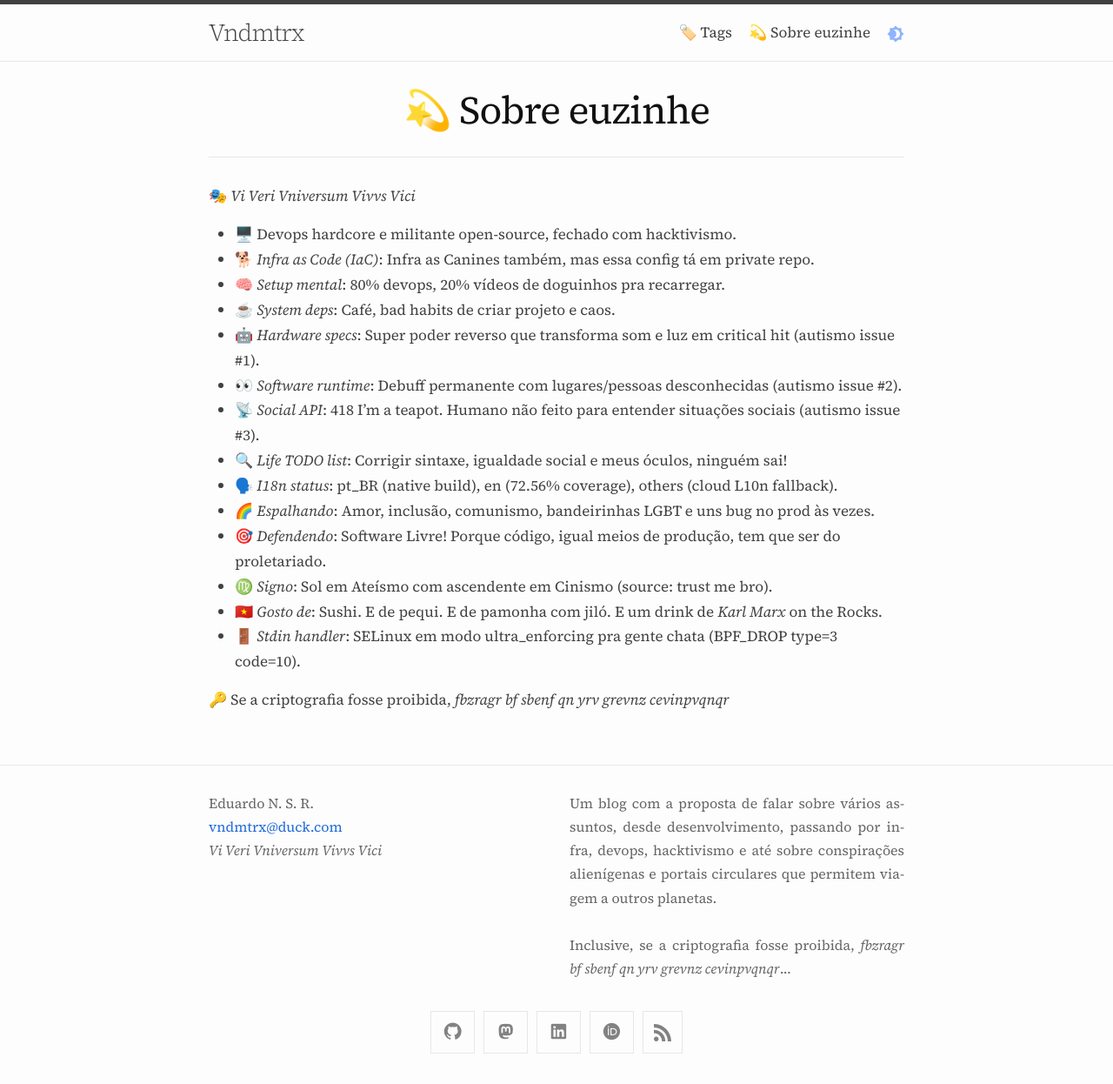
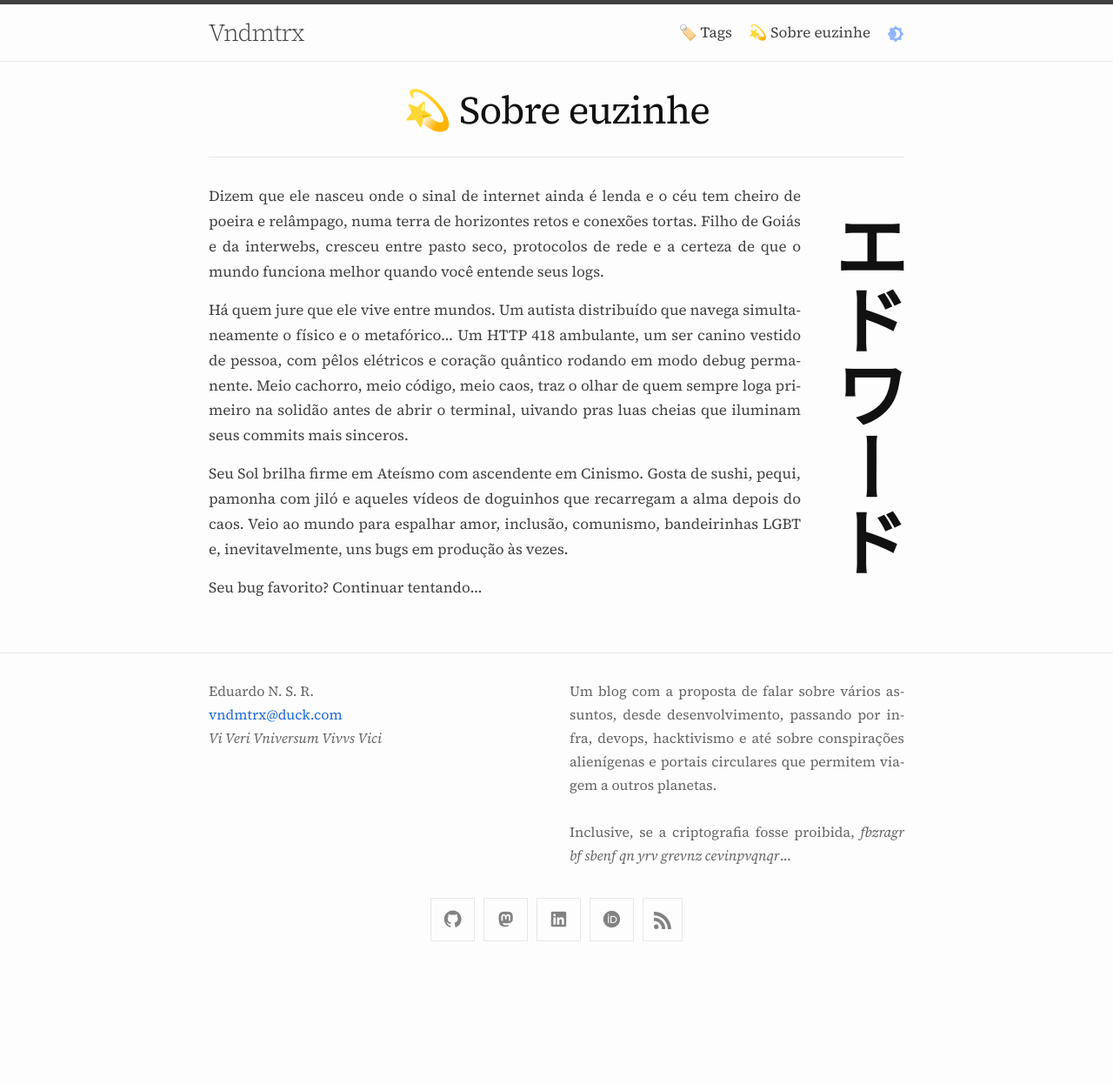
Before and after one commit to vndmtrx/vndmtrx.github.io, a Jekyll site: the page built from about.md, in a window 1280 px wide. Shown: the whole page at 87% size. Built offline with Jekyll 4.4.1, drawn with Linux system fonts in a browser that asks for light colours; nearby versions of some CDN libraries; after the commit the page ends 1117 px from its top, so only the background shows below that.

Commit message:
Novo about, com destaque...

```diff
--- a/_sass/minima/custom-styles.scss
+++ b/_sass/minima/custom-styles.scss
@@ -1,5 +1,19 @@
 // Placeholder to allow defining custom styles that override everything else.
 // (Use `_sass/minima/custom-variables.scss` to override variable defaults)
+
+.text-center {
+  text-align: center;
+}
+
+.jp-float {
+  float: right;
+  writing-mode: vertical-rl;
+  text-orientation: mixed;
+  font-size: clamp(2rem, 8vw, 5rem) !important;
+  margin: 0 0 1rem 1.5rem;
+  line-height: 1.1;
+  shape-margin: 0.75rem;
+}
 
 .theme-toggle {
   display: inline-flex;
--- a/about.md
+++ b/about.md
@@ -3,21 +3,14 @@ layout: page
 title: "💫 Sobre euzinhe"
 permalink: /about/
 ---
-🎭 *Vi Veri Vniversum Vivvs Vici*
 
-- 🖥️ Devops hardcore e militante open-source, fechado com hacktivismo.
-- 🐕 *Infra as Code (IaC)*: Infra as Canines também, mas essa config tá em private repo.
-- 🧠 *Setup mental*: 80% devops, 20% vídeos de doguinhos pra recarregar.
-- ☕ *System deps*: Café, bad habits de criar projeto e caos.
-- 🤖 *Hardware specs*: Super poder reverso que transforma som e luz em critical hit (autismo issue #1).
-- 👀 *Software runtime*: Debuff permanente com lugares/pessoas desconhecidas (autismo issue #2).
-- 📡 *Social API*: 418 I'm a teapot. Humano não feito para entender situações sociais (autismo issue #3).
-- 🔍 *Life TODO list*: Corrigir sintaxe, igualdade social e meus óculos, ninguém sai!
-- 🗣️ *I18n status*: pt_BR (native build), en (72.56% coverage), others (cloud L10n fallback).
-- 🌈 *Espalhando*: Amor, inclusão, comunismo, bandeirinhas LGBT e uns bug no prod às vezes.
-- 🎯 *Defendendo*: Software Livre! Porque código, igual meios de produção, tem que ser do proletariado.
-- ♍ *Signo*: Sol em Ateísmo com ascendente em Cinismo (source: trust me bro).
-- 🇻🇳 *Gosto de*: Sushi. E de pequi. E de pamonha com jiló. E um drink de *Karl Marx* on the Rocks.
-- 🚪 *Stdin handler*: SELinux em modo ultra_enforcing pra gente chata (BPF_DROP type=3 code=10).
+### **エドワード**
+{: .jp-float}
 
-🔑 Se a criptografia fosse proibida, *fbzragr bf sbenf qn yrv grevnz cevinpvqnqr*
+Dizem que ele nasceu onde o sinal de internet ainda é lenda e o céu tem cheiro de poeira e relâmpago, numa terra de horizontes retos e conexões tortas. Filho de Goiás e da interwebs, cresceu entre pasto seco, protocolos de rede e a certeza de que o mundo funciona melhor quando você entende seus logs.
+
+Há quem jure que ele vive entre mundos. Um autista distribuído que navega simultaneamente o físico e o metafórico... Um HTTP 418 ambulante, um ser canino vestido de pessoa, com pêlos elétricos e coração quântico rodando em modo debug permanente. Meio cachorro, meio código, meio caos, traz o olhar de quem sempre loga primeiro na solidão antes de abrir o terminal, uivando pras luas cheias que iluminam seus commits mais sinceros.
+
+Seu Sol brilha firme em Ateísmo com ascendente em Cinismo. Gosta de sushi, pequi, pamonha com jiló e aqueles vídeos de doguinhos que recarregam a alma depois do caos. Veio ao mundo para espalhar amor, inclusão, comunismo, bandeirinhas LGBT e, inevitavelmente, uns bugs em produção às vezes.
+
+Seu bug favorito? Continuar tentando...
```
